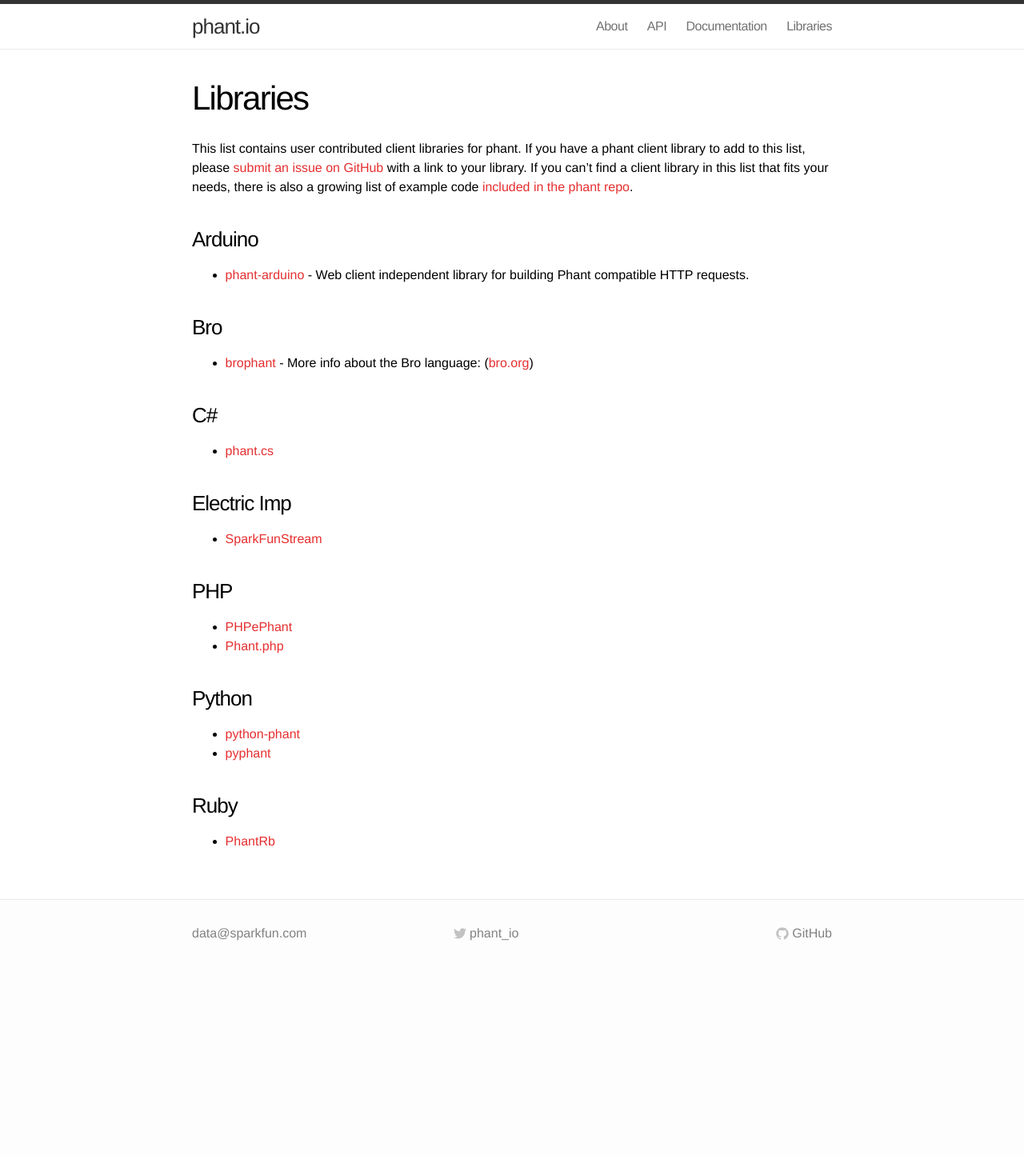
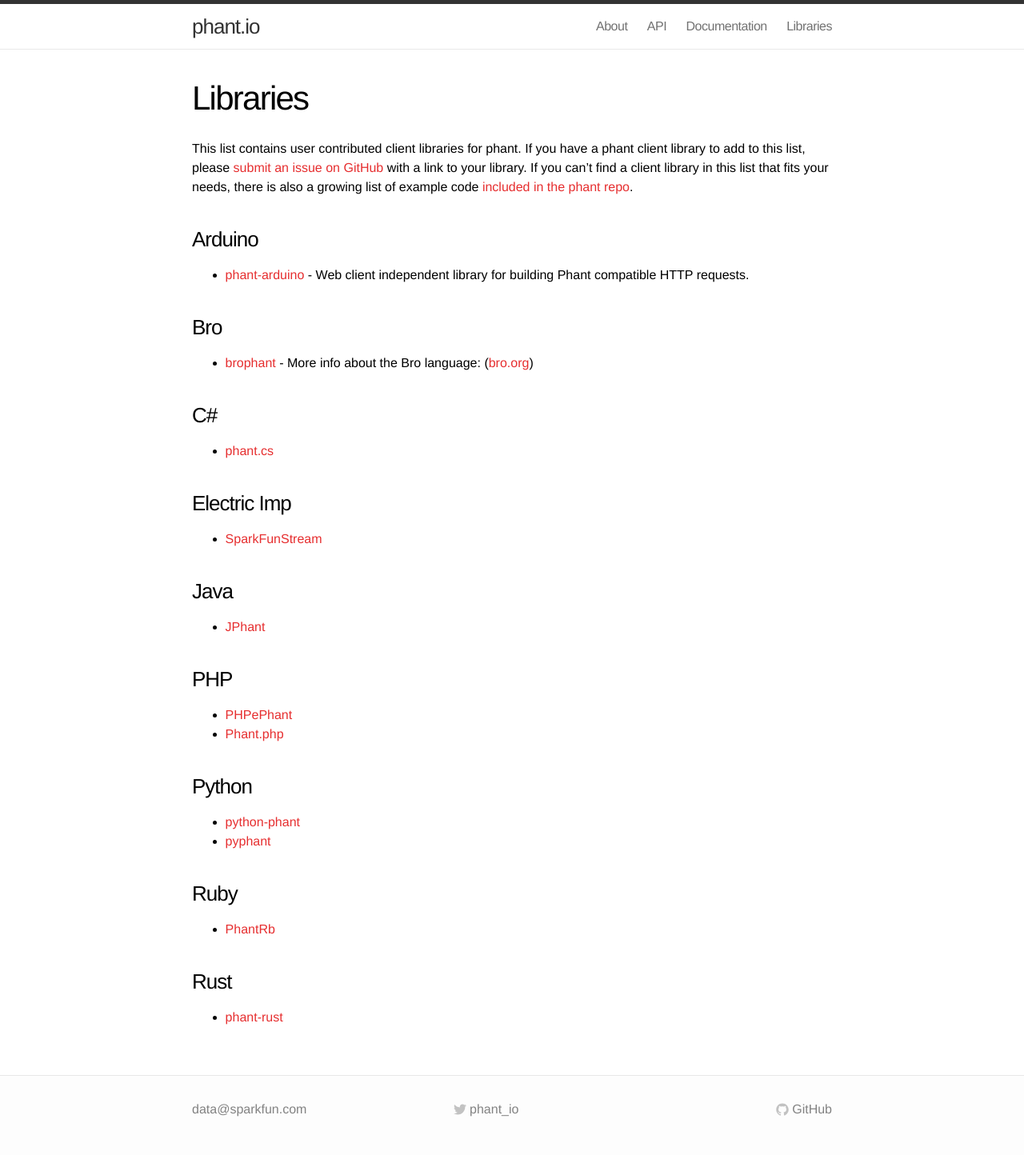
Before and after one commit to sparkfun/phant-docs, a Jekyll site: the page built from libraries.md, in a window 1280 px wide. Shown: the whole page at 80% size. Built offline with Jekyll 4.4.1, drawn with Linux system fonts in a browser that asks for light colours; before the commit the page ends 1224 px from its top, so only the background shows below that.

Commit message:
adds jphant and phant-rust

```diff
--- a/libraries.md
+++ b/libraries.md
@@ -28,6 +28,10 @@ Phant compatible HTTP requests.
 
 * [SparkFunStream](https://github.com/electricimp/reference/tree/master/webservices/SparkFunStream)
 
+### Java
+
+* [JPhant](https://github.com/JPhant/JPhant_Java_Based_Phant_Library)
+
 ### PHP
 
 * [PHPePhant](https://github.com/hailspuds/PHPePhant)
@@ -41,3 +45,7 @@ Phant compatible HTTP requests.
 ### Ruby
 
 * [PhantRb](https://github.com/girishso/phant_rb)
+
+### Rust
+
+* [phant-rust](https://github.com/freiguy1/phant-rust)
```
